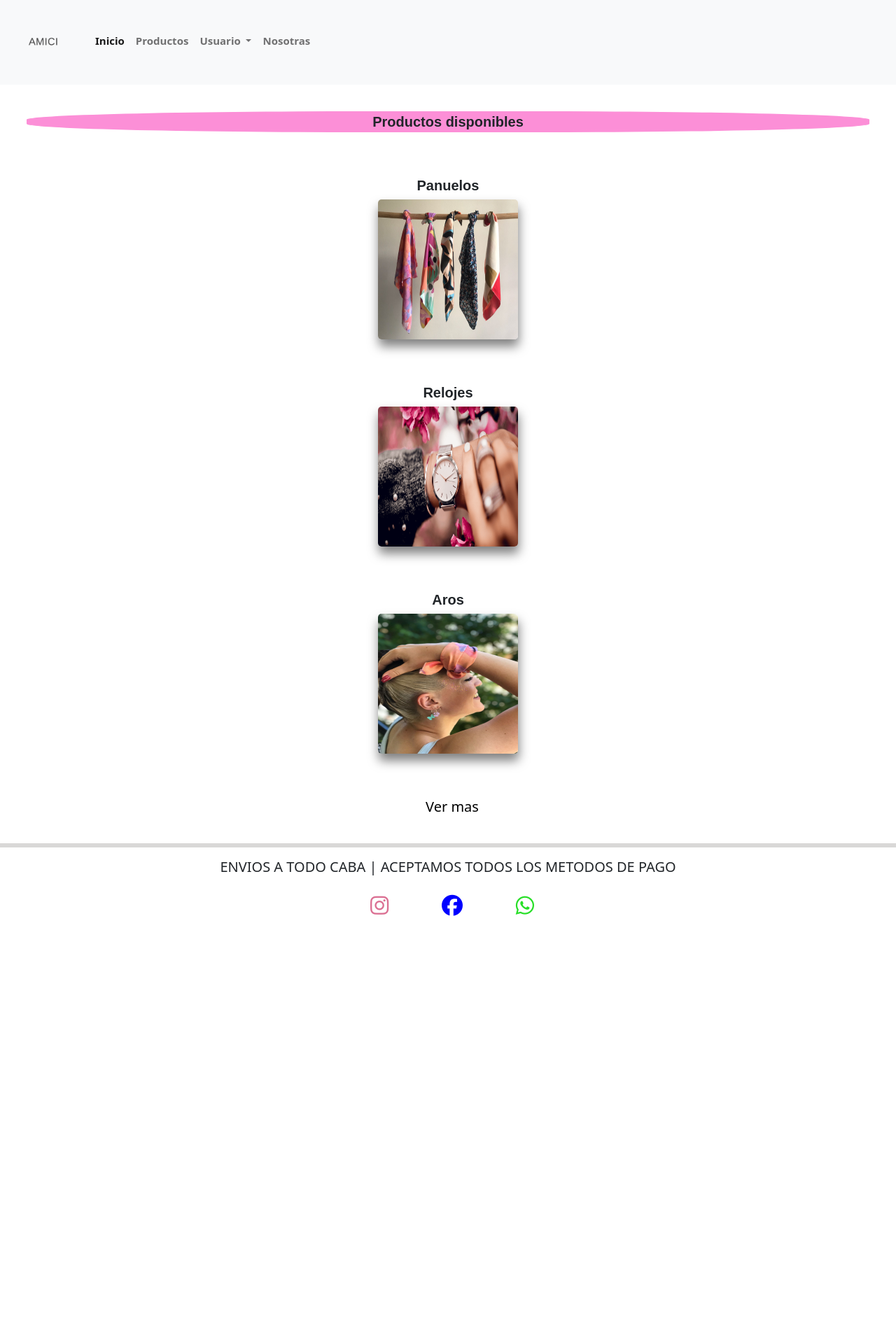
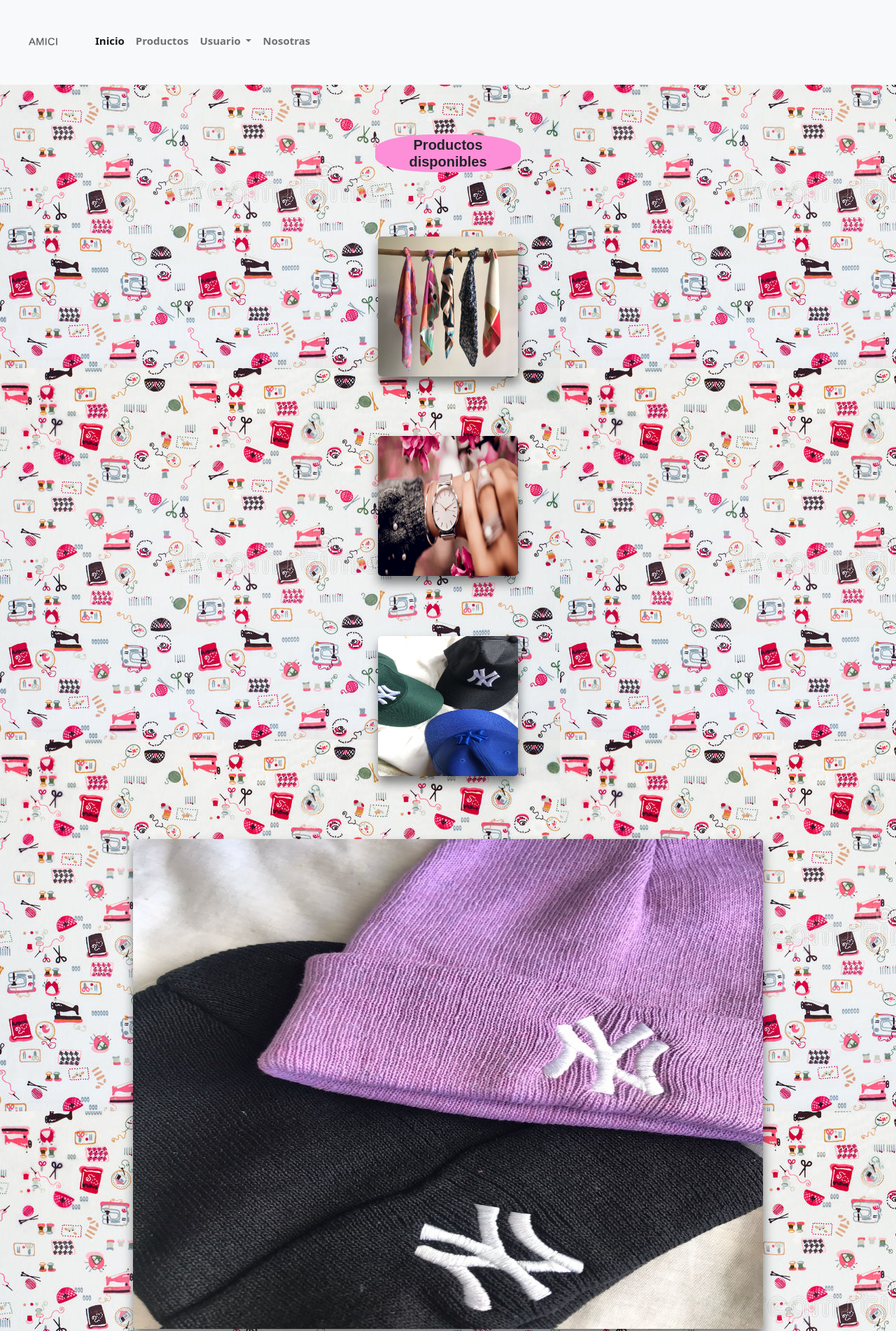
Before and after one commit to NicolasLarre/coder-git, a plain HTML site: page productos.html in a window 1280 px wide. Shown: the part 5-1907 px from the top of the page at 70% size. Before the commit the page ends 1400 px from the top, so only its background shows below. Drawn offline with nearby package versions, Linux system fonts and the light colour scheme.

Commit message:
cambios diseño

```diff
--- a/estilo.css
+++ b/estilo.css
@@ -1,5 +1,6 @@
 body {
 margin: 0%;
+background-image: url(imagenes/fondopantalla.jpg);
 }
 /* Barra de navegacion */
 nav {
@@ -29,8 +30,38 @@ nav {
 }
 .navbar-na {height: 250px;
 }
+/* INDEX */
+.foto-header {
+    background: aqua url(imagenes/header.jpeg);
+    background-size: cover;
+    overflow: hidden;
+}
+.foto-header h3 {
+      color: rgb(194, 8, 194);
+      background-color: white;
+      margin-top: 1%;
+}
+.foto-header p {
+    color: #f358c5;
+    font-weight: bold;
+    font-family: Arial, Helvetica, sans-serif;
+    font-size: 70px;
+    position: relative;
+    top: 80px;
+}
+.off-abajo {
+    margin-top: 14%;
+}
 
-/* Main de index */
+/* Main de Productos */
+.main-1 {
+    display: flex;
+    flex-direction: column;
+    align-items: center;
+    justify-content: center;
+    margin: 5%;
+}
+
 .intro-1 h3{
     text-align: center;
     font-size: 45px;
@@ -40,62 +71,60 @@ nav {
     margin: 3%;
     border-radius: 40%;
 }
-.intro-2 {
-    text-align: center;
-    margin: 5%;
-}
-.intro-2 h3 {
-    font-family:'Heebo', sans-serif;
-    font-weight: bold;
-    font-size: 40px;
-}
-/* tamaño de gorras */
+
 .intro-2 img {
-    height: 350px;
-    width: 350px;
-/* Borde Sombrita */
+    height: 100%;
+    width: 100%;
+/* Borde Sombrita*/
     border-radius: 5px;
     box-shadow: 1px 10px 15px rgba(0,0,0,0.50);
+    margin-top: 5%;
+}
+.intro-3 img {
+    height: 700px;
+    width: 900px;
+/* Borde Sombrita*/
+    border-radius: 5px;
+    box-shadow: 1px 10px 15px rgba(0,0,0,0.50);
+    margin-top: 5%;
+    text-align: center;
+}
+.intro-4 img {
+    height: 700px;
+    width: 900px;
+/* Borde Sombrita*/
+    border-radius: 5px;
+    box-shadow: 1px 10px 15px rgba(0,0,0,0.50);
+    margin-top: 5%;
+    text-align: center;
+}
+.intro-5 img {
+    height: 700px;
+    width: 900px;
+    border-radius: 5px;
+    box-shadow: 1px 10px 15px rgba(0,0,0,0.50);
+    margin-top: 5%;
+    text-align: center;
+}
+/* Productos/ver mas */
+.ver-mas {
+    display: flex;
+    justify-content: center;
+    position: relative;
+    right: 30px;
 }
 
+.ver-mas ul {
+    list-style-type: none;
 
-/* introduccion 3 */
-.intro-3  {
-    text-align: center;
-    margin: 5%;
 }
-
-.intro-3 h3 {
-    font-family:'Heebo', sans-serif;
-    font-weight: bold;
-    font-size: 40px;
+.ver-mas a {
+    text-decoration: none;
+    color: #000;
 }
-/* config gorros de la lana */
-.intro-3 img {
-    height: 350px;
-    width: 350px;
-    border-radius: 5px;
-    box-shadow: 1px 10px 15px rgba(0,0,0,0.50);}
-
-/* aside */
-aside {
-    text-align: center;
-    margin: 5%;
-}
-aside h3 {
-    font-family:'Heebo', sans-serif;
-    font-weight: bold;
-    font-size: 40px;
-}
-
-/* configuracion de aros */
-aside img {
-    height: 350px;
-    width: 350px;
-    border-radius: 5px;
-    box-shadow: 1px 10px 15px rgba(0,0,0,0.50);
-}
-/* Fin de main de index */
+.ver-mas h3 { font-size: 50px;
+font-weight: bold;}
+/* Fin de main de Productos */
 
 /* Nosotras */
 .nosotras-0 h3{
@@ -297,10 +326,12 @@ aside img {
 .registrate-main{
     height: 1100px;
 }
+
 /* footer */
+
 footer {
-    display: flex;
-    flex-direction: column;
+    background-color: hsl(240, 2%, 62%);
+    border-top: solid black;
 }
 footer a {
     position: relative;
@@ -310,6 +341,7 @@ footer a {
 .fo-tamaño h3 {
     text-align: center;
     font-size: 30px;
+    margin-top: 10px;
 }
 footer ul li {
     text-align: center;
@@ -336,23 +368,6 @@ footer .fa-whatsapp {
 }
 /* fin del footer */
 
-/* Productos/ver mas */
-.ver-mas {
-    display: flex;
-    justify-content: center;
-    position: relative;
-    right: 30px;
-}
-
-.ver-mas ul {
-    list-style-type: none;
-
-}
-.ver-mas a {
-    text-decoration: none;
-    color: #000;
-}
-.ver-mas h3 { font-size: 30px;}
 
 /* grid area */
 .h3-galeria {
--- a/productos.html
+++ b/productos.html
@@ -54,27 +54,37 @@
     <h3>Productos disponibles</h3>
    </div>
   </section>
+<div class="conteiner">
+  <section class="intro-2">
+    <div class="transformacion-1">
+     <a href=""><img src="imagenes/panuelos.jpeg" alt="panuelos"></a>
+    </div>
+  </section>
 
   <section class="intro-2">
    <div class="transformacion-1">
-    <H3>Panuelos</H3>
-    <a href=""><img src="imagenes/panuelos.jpeg" alt="panuelos"></a>
+        <a href=""><img src="imagenes/relojes.png" alt="relojes"></a>
     </div>
   </section>
 
   <section class="intro-3">
   <div class="transformacion-1">
-<h3>Relojes</h3>
-<a href=""><img src="imagenes/relojes.png" alt="relojes"></a>
+          <a href=""><img src="imagenes/gorras.jpeg" alt="gorras"></a>
   </div>
+  </section>
 
+  <section class="intro-4">
+  <div class="transformacion-1">
+          <a href=""><img src="imagenes/gorros de lana.jpeg" alt="gorros"></a>
+  </div>
   </section>
+
   <aside class="transformacion-1">
-    <div>
-        <h3>Aros</h3>
-        <a href=""><img src="imagenes/fondo1.jpeg" alt="Aros"></a>
+  <div class="intro-5">
+          <a href=""><img  src="imagenes/arosoro.jpg" alt="Aros"></a>
   </div>
   </aside>
+  </div>
   <div class="ver-mas">
     <ul>
         <li>
@@ -82,12 +92,15 @@
         </li>
     </ul>
   </div>
-    <hr>
 </main>
-
     <!-- Inicio del footer -->
 <footer class="fo-tamaño">
     <h3>ENVIOS A TODO CABA | ACEPTAMOS TODOS LOS METODOS DE PAGO </h3>
+<div>
+  <div>
+      <h3>Nuestros Sitios</h3>
+  </div>
+    <div>
      <ul>
        <li>
          <a href="https://www.instagram.com/amici.accesorios/" i target="_blank"><i class="fa-brands fa-instagram"></i></a>
@@ -99,9 +112,13 @@
            <a href="https://web.whatsapp.com/"i target="_blank"> <i class="fa-brands fa-whatsapp"></i></a>
           </li>
        </ul>
+    </div>
+         <div>
+             <h3>Derechos reservados / Nicolas Larre 2022</h3>
+          </div>
+</div>
 </footer>
     <!-- Fin del footer -->
-</div>
 
 
 
```
Also changed, not shown: index.html (+16 -26 lines), imagenes/arosoro.jpg (added), imagenes/collar1.jpeg (added), imagenes/fondopantalla.jpg (added), imagenes/header.jpeg (added), imagenes/luciendogorra.jpg (added). Lines whose indentation alone changed are shown as unchanged.
